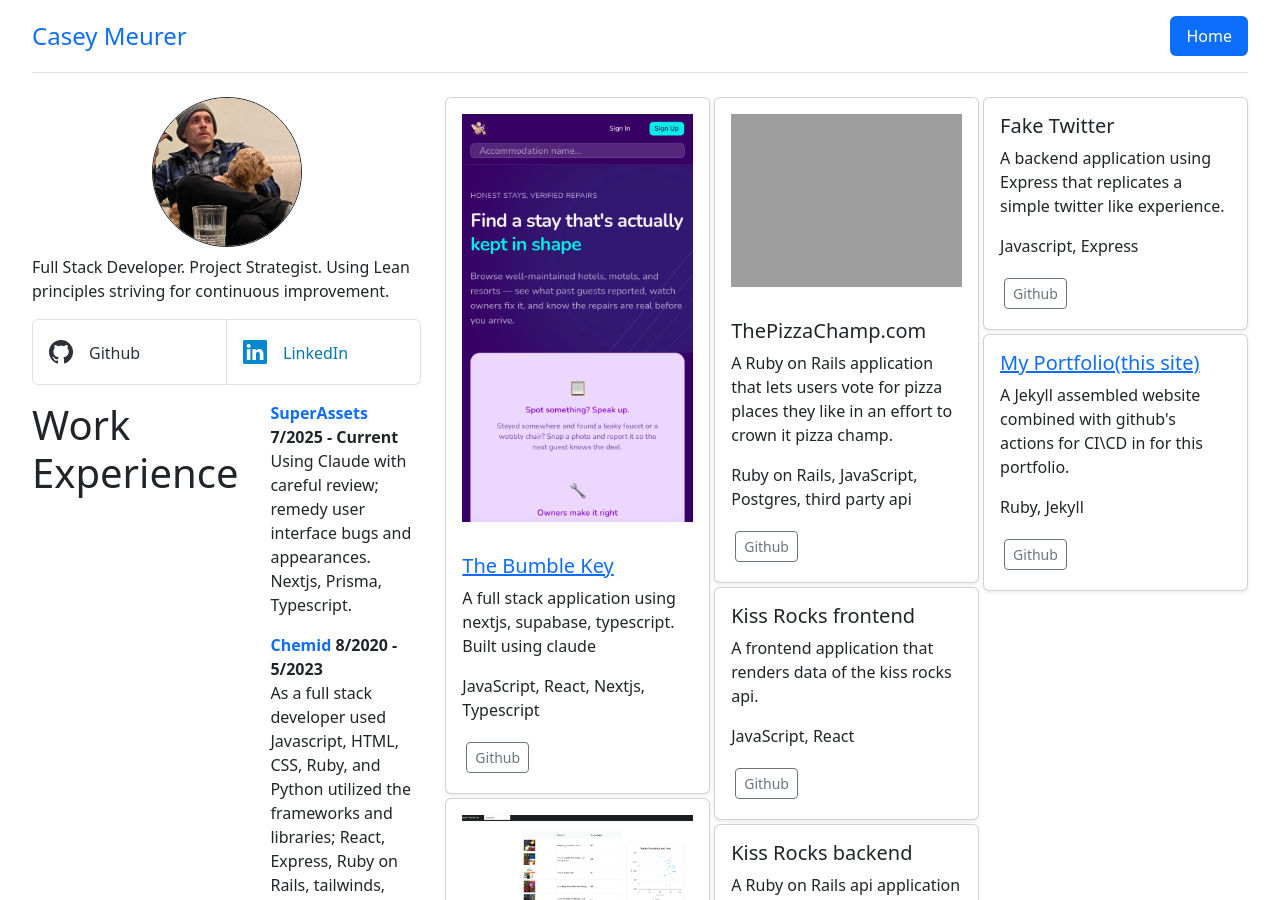
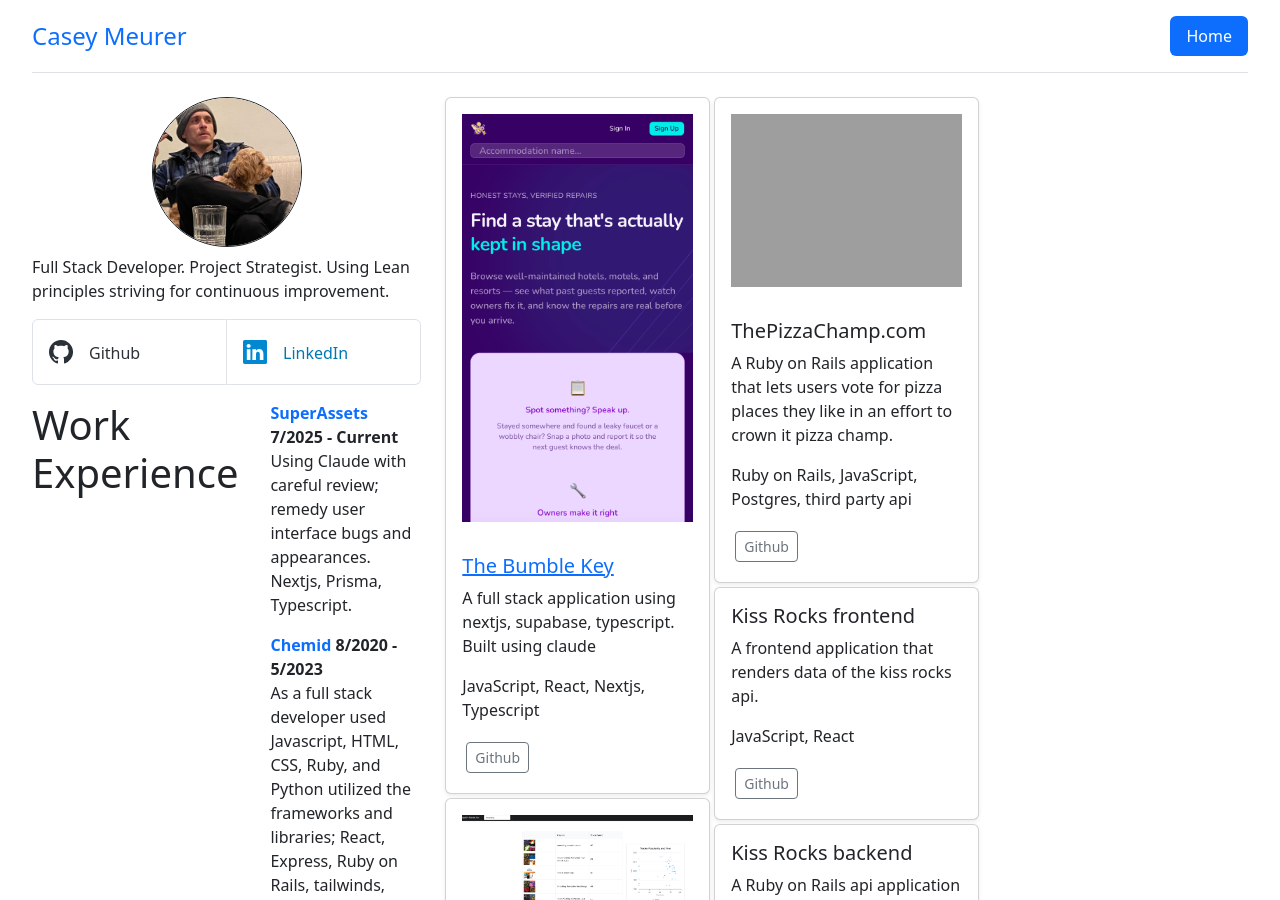
Before and after one commit to Meerkat81/my_portfolio, a Jekyll site: the page built from index.html, in a window 1280 px wide and 900 px high. Built offline with Jekyll 4.4.1, drawn with Linux system fonts in a browser that asks for light colours.

Commit message:
Remove deprecated entries for Fake Twitter and My Portfolio from github_repos.yml

```diff
--- a/_data/github_repos.yml
+++ b/_data/github_repos.yml
@@ -28,15 +28,3 @@
   repo: https://github.com/Meerkat81/kiss-rocks-front
   description: A Ruby on Rails api application that records and organizes the track details the San Antonio Tx radio station 99.5 KISS FM and provides endpoints for the data.
   techs: Ruby on Rails, Postgres
-
-- title: Fake Twitter
-  url:
-  repo: https://github.com/Meerkat81/fake-twitter
-  description: A backend application using Express that replicates a simple twitter like experience.
-  techs: Javascript, Express
-
-- title: My Portfolio(this site)
-  url: https://meerkat81.github.io/my_portfolio/
-  repo: https://github.com/Meerkat81/my_portfolio
-  description: A Jekyll assembled website combined with github's actions for CI\CD in for this portfolio.
-  techs: Ruby, Jekyll
```
